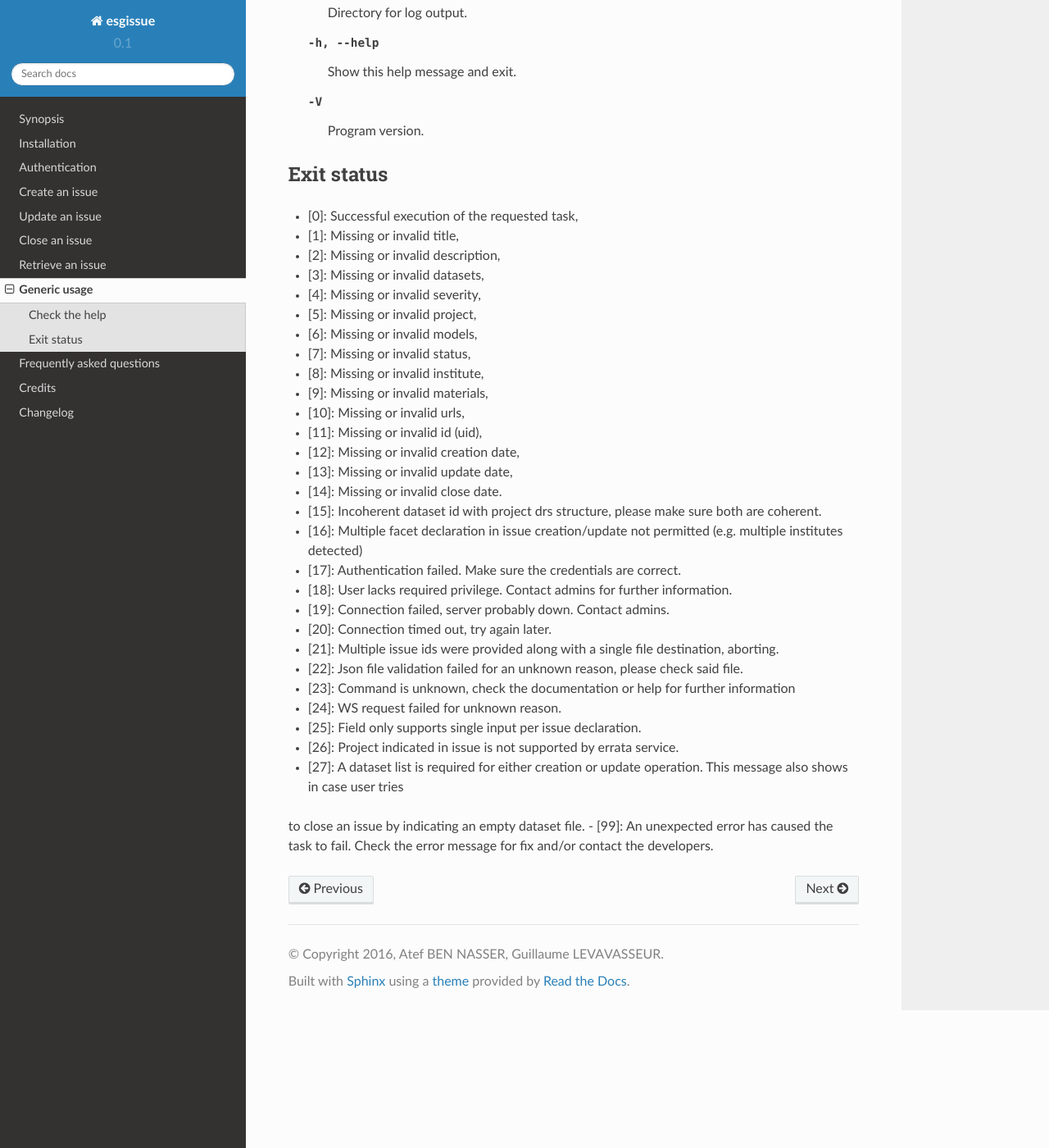
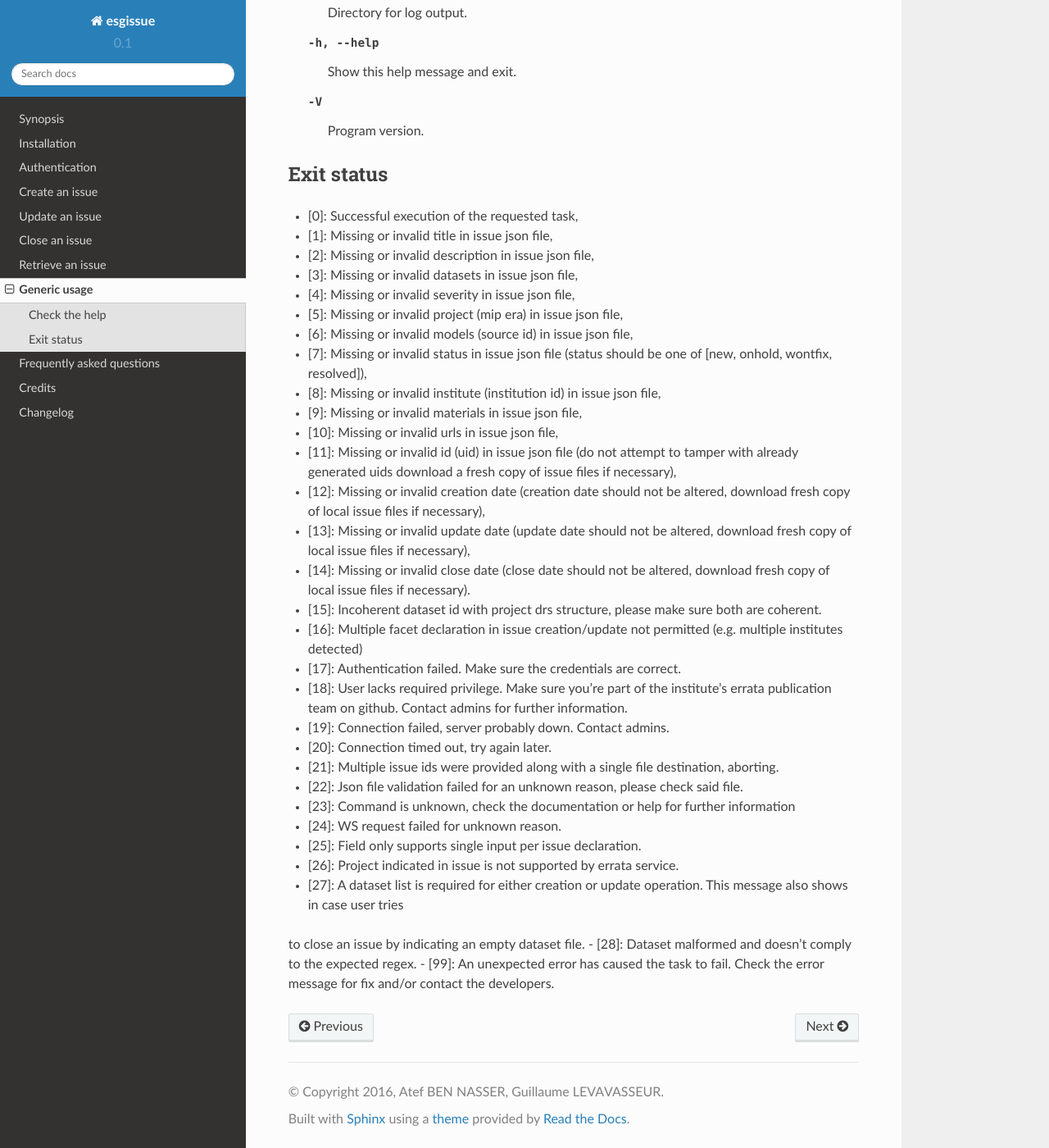
Before and after one commit to ES-DOC/esdoc-errata-client, a Sphinx documentation site: the page built from docs/usage.rst, in a window 1280 px wide and 1400 px high, scrolled down 1313 px. Shown: the whole window at 82% size. Built offline with Sphinx 7.4.7 and the Read the Docs theme 2.0.0, drawn with Linux system fonts in a browser that asks for light colours.

Commit message:
updated docs

```diff
--- a/docs/update.rst
+++ b/docs/update.rst
@@ -58,7 +58,7 @@ In fact, to guarantee the issue quality some attributes are immutable.
 
     If a mistake occurred while declaring the issue, it should be reported to the administrators (see :ref:`credits`).
 
-Finally, feel free to remove, add or modify any dataset identifiers into the corresponding list if necessary.
+Finally, feel free to remove, add or modify any dataset identifiers into the corresponding list if necessary as long as the dataset list isn't empty.
 
 Example
 *******
--- a/docs/usage.rst
+++ b/docs/usage.rst
@@ -75,24 +75,24 @@ Exit status
 ***********
 
 - [0]: Successful execution of the requested task,
-- [1]: Missing or invalid title,
-- [2]: Missing or invalid description,
-- [3]: Missing or invalid datasets,
-- [4]: Missing or invalid severity,
-- [5]: Missing or invalid project,
-- [6]: Missing or invalid models,
-- [7]: Missing or invalid status,
-- [8]: Missing or invalid institute,
-- [9]: Missing or invalid materials,
-- [10]: Missing or invalid urls,
-- [11]: Missing or invalid id (uid),
-- [12]: Missing or invalid creation date,
-- [13]: Missing or invalid update date,
-- [14]: Missing or invalid close date.
+- [1]: Missing or invalid title in issue json file,
+- [2]: Missing or invalid description in issue json file,
+- [3]: Missing or invalid datasets in issue json file,
+- [4]: Missing or invalid severity in issue json file,
+- [5]: Missing or invalid project (mip era) in issue json file,
+- [6]: Missing or invalid models (source id) in issue json file,
+- [7]: Missing or invalid status in issue json file (status should be one of [new, onhold, wontfix, resolved]),
+- [8]: Missing or invalid institute (institution id) in issue json file,
+- [9]: Missing or invalid materials in issue json file,
+- [10]: Missing or invalid urls in issue json file,
+- [11]: Missing or invalid id (uid) in issue json file (do not attempt to tamper with already generated uids download a fresh copy of issue files if necessary),
+- [12]: Missing or invalid creation date (creation date should not be altered, download fresh copy of local issue files if necessary),
+- [13]: Missing or invalid update date (update date should not be altered, download fresh copy of local issue files if necessary),
+- [14]: Missing or invalid close date (close date should not be altered, download fresh copy of local issue files if necessary).
 - [15]: Incoherent dataset id with project drs structure, please make sure both are coherent.
 - [16]: Multiple facet declaration in issue creation/update not permitted (e.g. multiple institutes detected)
 - [17]: Authentication failed. Make sure the credentials are correct.
-- [18]: User lacks required privilege. Contact admins for further information.
+- [18]: User lacks required privilege. Make sure you're part of the institute's errata publication team on github. Contact admins for further information.
 - [19]: Connection failed, server probably down. Contact admins.
 - [20]: Connection timed out, try again later.
 - [21]: Multiple issue ids were provided along with a single file destination, aborting.
@@ -103,4 +103,5 @@ Exit status
 - [26]: Project indicated in issue is not supported by errata service.
 - [27]: A dataset list is required for either creation or update operation. This message also shows in case user tries
 to close an issue by indicating an empty dataset file.
+- [28]: Dataset malformed and doesn't comply to the expected regex.
 - [99]: An unexpected error has caused the task to fail. Check the error message for fix and/or contact the developers.
```
Also changed, not shown: docs/configuration.rst (+32 -40 lines), docs/create.rst (+6 -6 lines).
